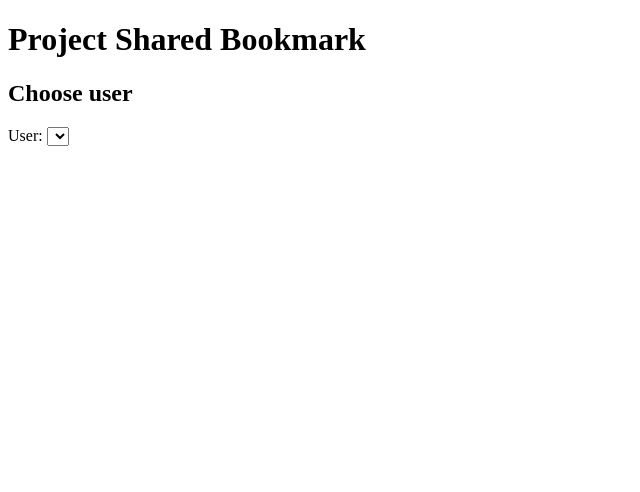
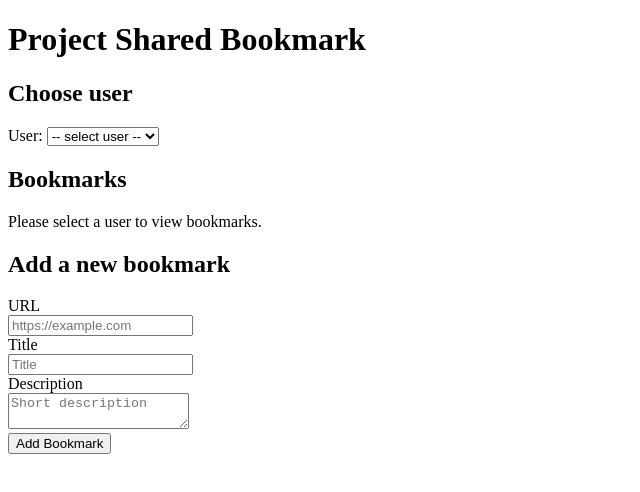
Before and after one commit to iteddy16/Project-Shared-Bookmarks-Sprint3-Piscine, a plain HTML site: page index.html in a window 1280 px wide. Shown: the whole page, without its empty margins (0-640 px from the left). Drawn offline with Linux system fonts and the light colour scheme.

Commit message:
Add a section for displaying Book mark  and create a form to add new  form.

```diff
--- a/index.html
+++ b/index.html
@@ -20,6 +20,36 @@
         <div id="userSelectDesc" hidden>Choose a user to view and add bookmarks for them.</div>
       </section>
 
+       <section aria-labelledby="bookmarks-heading">
+        <h2 id="bookmarks-heading">Bookmarks</h2>
+        <!-- messages and list -->
+        <div id="bookmarksContainer" aria-live="polite"></div>
+      </section>
+
+      <section aria-labelledby="add-heading">
+        <h2 id="add-heading">Add a new bookmark</h2>
+        <form id="bookmarkForm">
+          <div>
+            <label for="urlInput">URL</label><br/>
+            <input id="urlInput" name="url" type="url" required placeholder="https://example.com" />
+          </div>
+
+          <div>
+            <label for="titleInput">Title</label><br/>
+            <input id="titleInput" name="title" type="text" required placeholder="Title" />
+          </div>
+
+          <div>
+            <label for="descInput">Description</label><br/>
+            <textarea id="descInput" name="description" required placeholder="Short description"></textarea>
+          </div>
+
+          <div>
+            <button id="submitBtn" type="submit">Add Bookmark</button>
+          </div>
+        </form>
+      </section>
+
     </main>
 
   </body>
```
